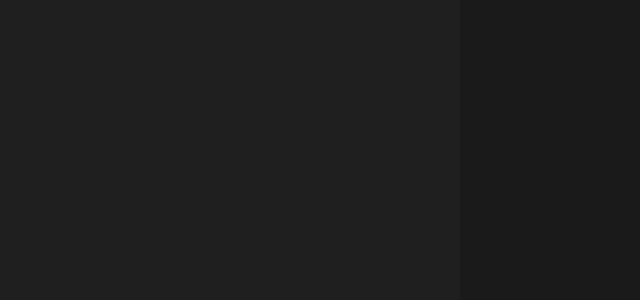
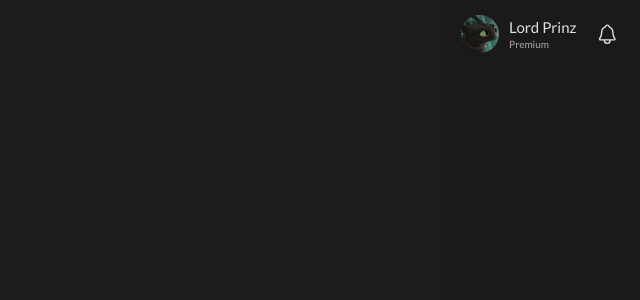
Before and after one commit to LordPrinz/dzajdal, a Next.js app: page / in a window 1280 px wide. Shown: the top 300 px of the page, without its empty margins (640-1280 px from the left). Built offline with nearby package versions, Linux system fonts and the light colour scheme.

Commit message:
Create Profile component

```diff
--- /dev/null
+++ b/components/Profile.tsx
@@ -0,0 +1,22 @@
+import Image from "next/image";
+import { IoNotificationsOutline } from "react-icons/io5";
+
+const Profile = () => {
+	return (
+		<div className="profile flex justify-center items-center">
+			<Image
+				className="rounded-full"
+				src="/profile_picture.png"
+				height="38"
+				width="38"
+			/>
+			<div className="ml-4 mr-8">
+				<div className="text-2xl">Lord Prinz</div>
+				<div className="text-base text-main-font2">Premium</div>
+			</div>
+			<IoNotificationsOutline className="text-4xl" />
+		</div>
+	);
+};
+
+export default Profile;
--- a/components/layout/BottomBar.tsx
+++ b/components/layout/BottomBar.tsx
@@ -1,5 +1,11 @@
+import Player from "./Player";
+
 const BottomBar = () => {
-	return <section className="bottom-bar"></section>;
+	return (
+		<section className="bottom-bar">
+			<Player />
+		</section>
+	);
 };
 
 export default BottomBar;
--- /dev/null
+++ b/components/layout/Player/index.tsx
@@ -0,0 +1,5 @@
+const Player = () => {
+	return <div></div>;
+};
+
+export default Player;
--- a/components/layout/RightBar.tsx
+++ b/components/layout/RightBar.tsx
@@ -1,5 +1,11 @@
+import Profile from "../Profile";
+
 const RightBar = () => {
-	return <section className="right-bar"></section>;
+	return (
+		<section className="right-bar">
+			<Profile />
+		</section>
+	);
 };
 
 export default RightBar;
--- a/index.css
+++ b/index.css
@@ -15,6 +15,10 @@ html {
     font-size: 62.5%;
 }
 
+body {
+    background-color: #1c1e1c;
+}
+
 @layer components {
     .layout {
         @apply grid grid-cols-layout grid-rows-layout min-h-[100vh];
@@ -23,12 +27,15 @@ html {
         @apply bg-main-secondary
     }
     .left-bar {
-        @apply bg-main-primary
+        @apply bg-main-primary row-start-1 row-end-[-1]
     }
     .right-bar {
-        @apply bg-main-primary
+        @apply bg-main-primary row-start-1 row-end-[-1] col-start-3 col-end-[-1]
     }
     .bottom-bar {
-        @apply bg-main-primary col-span-full
+        @apply bg-main-primary col-start-2 col-end-[-2] rounded-tl-[2rem] rounded-tr-[2rem]
+    }
+    .profile {
+        @apply flex px-6 text-main-font py-6
     }
 }
--- a/package.json
+++ b/package.json
@@ -10,6 +10,7 @@
         "next-auth": "^4.10.3",
         "react": "18.1.0",
         "react-dom": "18.1.0",
+        "react-icons": "^4.4.0",
         "spotify-web-api-node": "^5.0.2"
     },
     "devDependencies": {
--- a/tailwind.config.js
+++ b/tailwind.config.js
@@ -6,17 +6,18 @@ module.exports = {
         extend: {
             colors: {
                 main: {
-                    primary: "#1a1a1a",
-                    secondary: "#1f1f1f",
-                    green: "#0cb74b",
-                    font: "#e7ede2",
+                    primary: "#191a19",
+                    secondary: "#1c1e1c",
+                    green: "#5ded8e",
+                    font: "#e1e1e1",
+                    font2: "#acacac",
                 },
             },
             gridTemplateColumns: {
-                layout: "18rem 6fr 18rem",
+                layout: "20rem 5fr 20rem",
             },
             gridTemplateRows: {
-                layout: "1fr 12rem",
+                layout: "1fr 10rem",
             },
         },
     },
```
Also changed, not shown: public/profile_picture.png (added), 1 other file (tests, documents, lock files or other folders).
